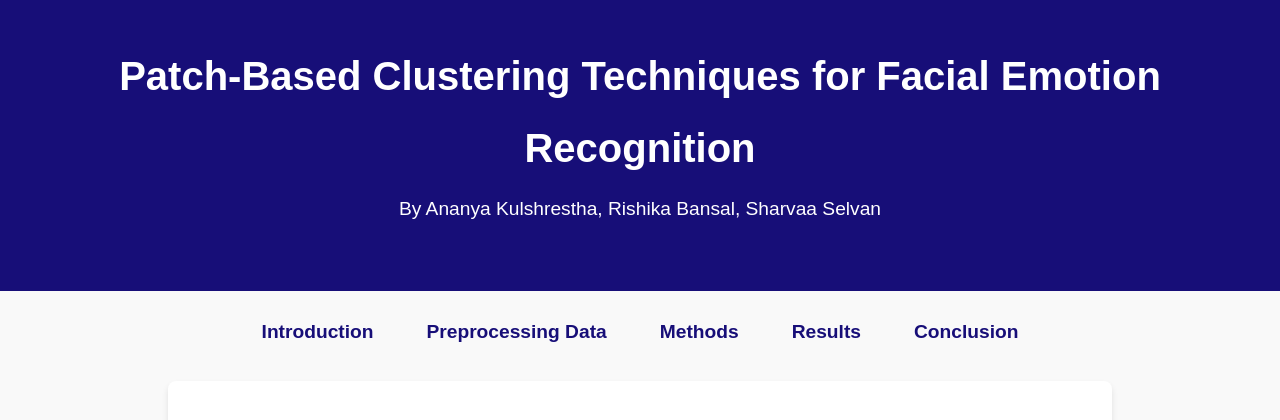
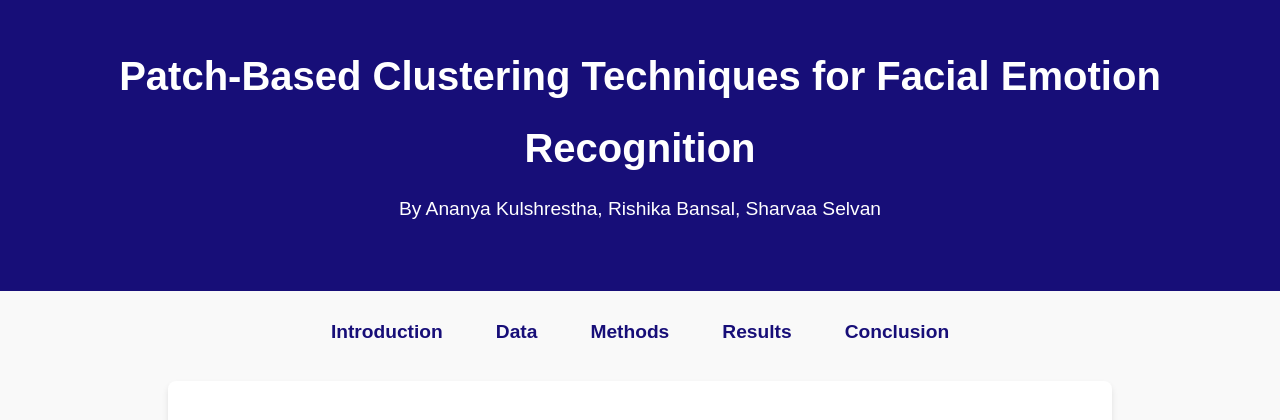
Before and after one commit to ananyakul/dl-clustering-patches, a plain HTML site: page index.html in a window 1280 px wide. Shown: the top 420 px of the page. Drawn offline with nearby package versions, Linux system fonts and the light colour scheme.

Commit message:
Update index.html

```diff
--- a/index.html
+++ b/index.html
@@ -15,7 +15,7 @@
 
     <nav>
         <a href="#introduction">Introduction</a>
-        <a href="#preprocessing">Preprocessing Data</a>
+        <a href="#preprocessing">Data</a>
         <a href="#methods">Methods</a>
         <a href="#results">Results</a>
         <a href="#conclusion">Conclusion</a>
```
